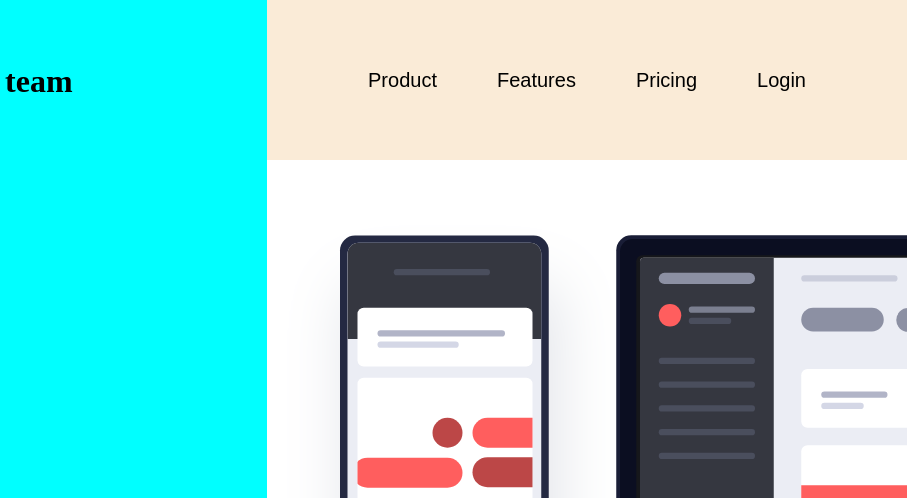
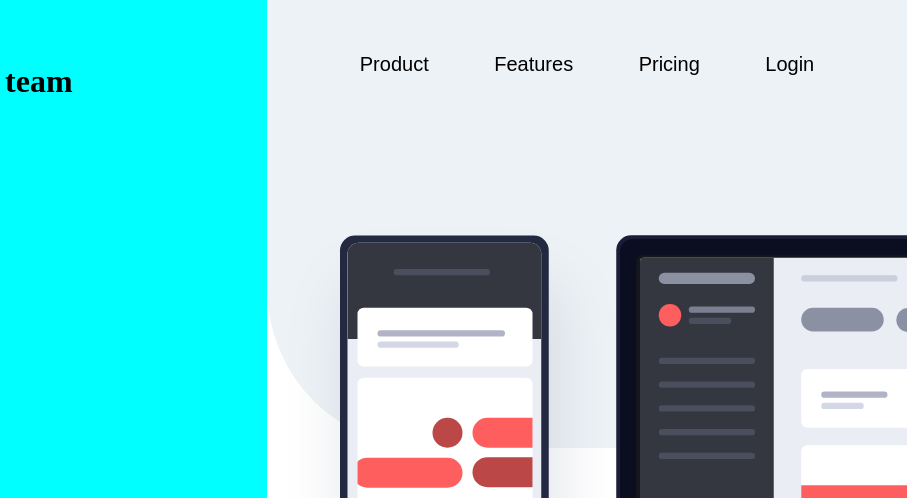
Before and after one commit to certified-fmukona/ProjectTrackingIntroComponent, a plain HTML site: page index.html in a window 1280 px wide. Shown: the top 498 px of the page, 373-1280 px from the left. Drawn offline with Linux system fonts and the light colour scheme.

Commit message:
right wrapper

```diff
--- a/style.css
+++ b/style.css
@@ -19,17 +19,21 @@ body {
 }
 
 .right {
-    background-color: antiquewhite;
-    height: 20vh;
+    background-color: #edf2f6;
+    height: 56vh;
     width: 50%;
-    z-index: 2;
-    display: flex;
+    /* border: 8px solid red; */
+    border-bottom-left-radius: 10em;
     justify-content: center;
     align-items: center;
-    gap: 60px;
+    display: flex;
+    gap: 65.5px;
 }
 
 .right button {
+    position: relative;
+    bottom: 8em;
+    gap: 60px;
     border: none;
     font-size: 15pt;
     background: transparent;
```
